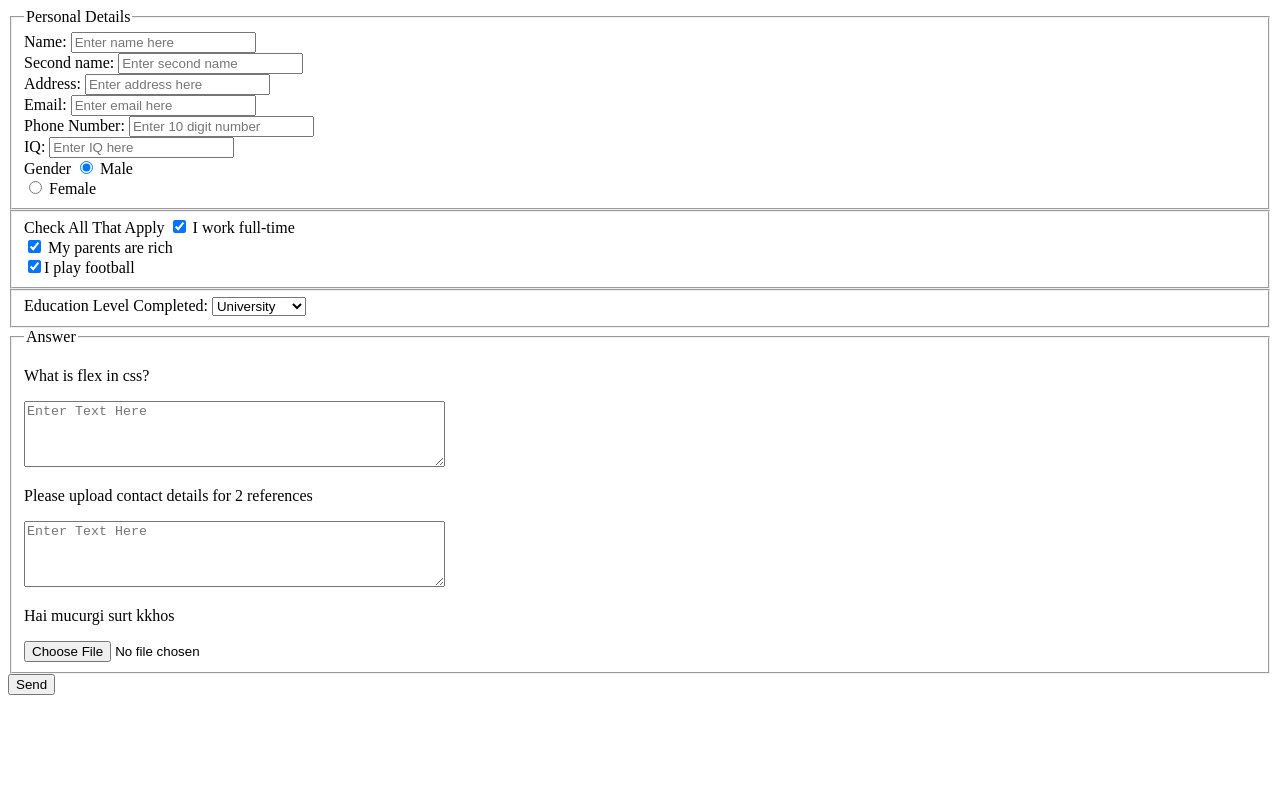
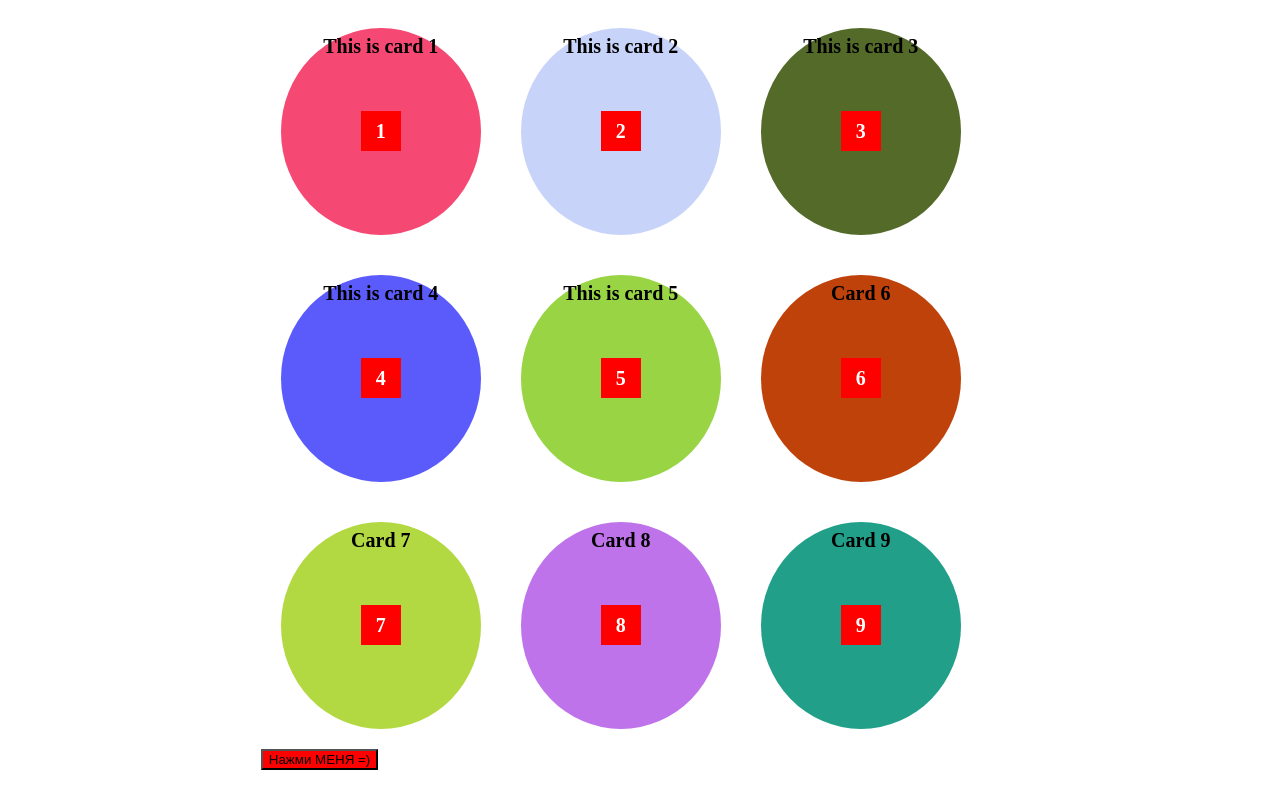
Before and after one commit to JulieDigitalPirate/DOM, a plain HTML site: page index.html in a window 1280 px wide. Drawn offline with Linux system fonts and the light colour scheme.

Commit message:
colored figures

```diff
--- a/index.html
+++ b/index.html
@@ -4,100 +4,18 @@
     <meta charset="UTF-8">
     <script defer src="index.js"></script>
     <title>DOM</title>
+    <link rel="stylesheet" href="style.css">
 </head>
 <body>
-<div>
-    <form id="survey-form" method="post">
+<div class="container">
+    <div class="cards">
+        <div class="card">This is card 1</div>
+        <div class="card">This is card 2</div>
+        <div class="card">This is card 3</div>
+        <div class="card">This is card 4</div>
+        <div class="card">This is card 5</div>
+    </div>
 
-        <!-- ------------------Personal Details---------------------------- -->
-        <fieldset class="main">
-            <legend>Personal Details</legend>
-
-            <div class="name name1" data-name="Input your name">
-                <label>Name:
-                    <input name="user_name" placeholder="Enter name here" required type="text">
-                </label>
-            </div>
-
-            <div id="address_field">
-                <label>Address:
-                    <input id="address" name="address" placeholder="Enter address here" type="text">
-                </label>
-            </div>
-
-            <div>
-                <label>Email:
-                    <input id="email" name="user_email" placeholder="Enter email here" required type="email">
-                </label>
-            </div>
-
-            <div class="last-two">
-                <label>Phone Number:
-                    <input name="user_name" placeholder="Enter 10 digit number" type="text">
-                </label>
-            </div>
-
-            <div class="last-two">
-                <label>IQ:
-                    <input name="iq" placeholder="Enter IQ here" type="number">
-                </label>
-            </div>
-
-            <!-- ------------------Radio Buttons-------------------------------- -->
-            <div>
-                <label>Gender
-                    <input checked name="gender" type="radio" value="male"> Male<br>
-                    <input name="gender" type="radio" value="female"> Female<br>
-                </label>
-            </div>
-        </fieldset>
-
-        <!-- ------------------Checkboxes-------------------------------- -->
-        <fieldset class="info">
-            <label>Check All That Apply
-                <input checked name="work" type="checkbox" value="work"> I work full-time<br>
-                <input checked name="rich" type="checkbox" value="rich"> My parents are rich<br>
-                <input checked name="player" type="checkbox">I play football<br>
-            </label>
-        </fieldset>
-
-        <!-- -----------------Dropdown menus--------------------------------- -->
-        <fieldset>
-
-            <label>Education Level Completed:
-                <select id="dropdown2">
-                    <option value="University">University</option>
-                    <option value="College">College</option>
-                    <option value="Secondary">High School</option>
-                    <option value="None">None</option>
-                </select>
-            </label>
-        </fieldset>
-
-        <!-- --------------------Text Areas------------------------------ -->
-
-        <fieldset>
-            <legend>Answer</legend>
-            <div>
-                <label for="msg"></label>
-                <p>What is flex in css?</p>
-                <textarea cols="50" id="msg" name="user_message" placeholder="Enter Text Here" rows="4"></textarea>
-            </div>
-            <div>
-                <p>Please upload contact details for 2 references</p>
-                <label>
-                    <textarea cols="50" id="msg2" name="user_message" placeholder="Enter Text Here" rows="4"></textarea>
-                </label>
-            </div>
-            <p>Hai mucurgi surt kkhos</p>
-            <input type="file"/>
-        </fieldset>
-
-        <div id="submitButton">
-            <button id="submit" type="submit">Send</button>
-        </div>
-
-    </form>
 </div>
 </body>
 </html>
--- a/index.js
+++ b/index.js
@@ -1,38 +1,139 @@
-// querySelector
-'use strict';
+let cards = document.querySelector('.cards')
 
-// const name = document.querySelector('.name')
-// console.log(name)
+// console.dir(cards)
+let allCards = document.querySelectorAll('.card')
+console.dir(allCards)
 
-// const address = document.querySelector('#address')
-// console.log(address)
+for (let i = 0; i < 4; i++){
+    let newBox = document.createElement('div')
+    newBox.className = 'card'
+    cards.appendChild(newBox)
+    newBox.innerHTML = `Card ${allCards.length + 1}`
+    newBox.style.cssText = `
+        border-radius: 50%;
+        background-color: yellow;
+        font-weight: bold;
+        font-size: 20px;
+        padding-top: 7px;
+        display: flex;
+        justify-content: center
+    `
+    allCards = document.querySelectorAll('.card')
+}
 
-// const input = document.querySelectorAll('.last-two')
-// console.dir(input)
 
-// const mai = document.querySelector('.main')
-// const mainInputs = mai.querySelectorAll('input')
-// console.dir(mainInputs)
 
-const secondNameDiv = document.createElement('div')
-secondNameDiv.className = 'second-name'
 
-const secondNameLabel = document.createElement('label')
-secondNameLabel.innerText = 'Second name: '
+for (let i = 0; i < allCards.length; i++){
+allCards[i].style.cssText = `
+    border-radius: 50%;
+    background-color: rgb(${rand()}, ${rand()}, ${rand()});
+    font-weight: bold;
+    font-size: 20px;
+    padding-top: 7px;
+    display: flex;
+    position: relative;
+    justify-content: center
+`
 
-const secondNameInput = document.createElement('input')
-secondNameInput.id = 'second-name-id'
-secondNameInput.name = 'second-name-name'
-secondNameInput.placeholder = 'Enter second name'
-secondNameInput.type = 'text'
 
-secondNameLabel.append(secondNameInput)
-secondNameDiv.append(secondNameLabel)
+let innerDiv = document.createElement('div')
+innerDiv.className = 'innerDiv'
+allCards[i].appendChild(innerDiv)
+innerDiv.innerText = getNum(allCards[i])
+innerDiv.style.cssText = `
+    background-color: red;
+    font-size: 20px;
+    display: flex;
+    justify-content: center;
+    align-items: center;
+    text-align: center;
+    vertical-align: middle;
+    line-height: 50%;
+    color: white;
+    width: 40px;
+    height: 40px;
+    position: absolute;
+    top: 40%;
+    transform: translate(-50; -50%)
+    `
 
-// const main = document.querySelector('.main')
-// main.append(secondNameDiv)
+}
+let content = allCards.innerHTML
+console.log(content)
+function getNum (elem) {
+    let text = elem.innerText.trim();
+    return text[text.length-1]
+}
+function rand() {
+    return Math.floor(Math.random() * 255)
+}
 
-const name = document.querySelector('.name')
-name.insertAdjacentElement('afterend', secondNameDiv)
-console.dir(name.className)
-console.dir(name.dataset.name)
+cards.addEventListener('click', (Event) => {
+    Event.preventDefault()
+
+    for (let i = 0; i < allCards.length; i++){
+
+        if (Event.target == allCards[i]){
+            allCards[i].style.cssText = `
+    border-radius: 50%;
+    background-color: rgb(${rand()}, ${rand()}, ${rand()});
+    font-weight: bold;
+    font-size: 20px;
+    padding-top: 7px;
+    display: flex;
+    position: relative;
+    justify-content: center
+`
+
+        }
+
+
+    }
+})
+
+let btn = document.createElement('button')
+btn.innerText = ' Нажми МЕНЯ =)'
+btn.style.cssText = `
+background-color: red ;
+color: black;
+`
+cards.appendChild(btn)
+btn.addEventListener('click', event => {
+    event.preventDefault();
+    for (let i = 0; i < allCards.length; i++){
+        allCards[i].style.cssText = `
+            border-radius: 50%;
+            background-color: rgb(${rand()}, ${rand()}, ${rand()});
+            font-weight: bold;
+            font-size: 20px;
+            padding-top: 7px;
+            display: flex;
+            position: relative;
+            justify-content: center
+        `
+
+
+        let innerDiv = document.createElement('div')
+        innerDiv.className = 'innerDiv'
+        allCards[i].appendChild(innerDiv)
+        innerDiv.innerText = getNum(allCards[i])
+        innerDiv.style.cssText = `
+            background-color: red;
+            font-size: 20px;
+            display: flex;
+            justify-content: center;
+            align-items: center;
+            text-align: center;
+            vertical-align: middle;
+            line-height: 50%;
+            color: white;
+            width: 40px;
+            height: 40px;
+            position: absolute;
+            top: 40%;
+            transform: translate(-50; -50%)
+            `
+
+        }
+})
--- /dev/null
+++ b/style.css
@@ -0,0 +1,14 @@
+.container {
+    margin: 0 auto;
+    width: 60%;
+}
+.cards {
+    display: flex;
+    flex-wrap: wrap;
+}
+.card {
+    width: 200px;
+    height: 200px;
+    background-color: rgb(146, 236, 93);
+    margin: 20px;
+}
```
